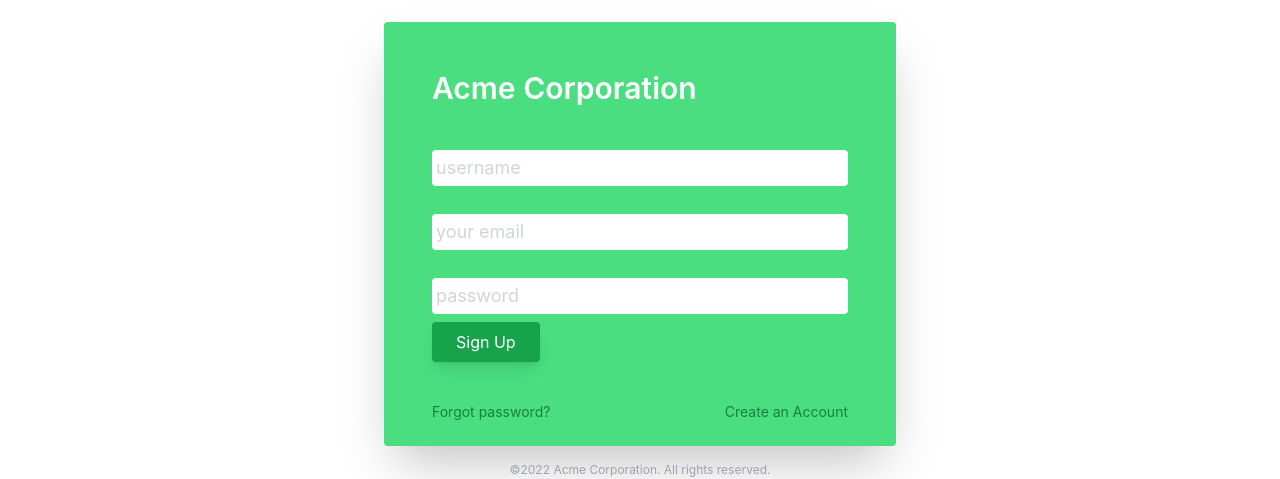
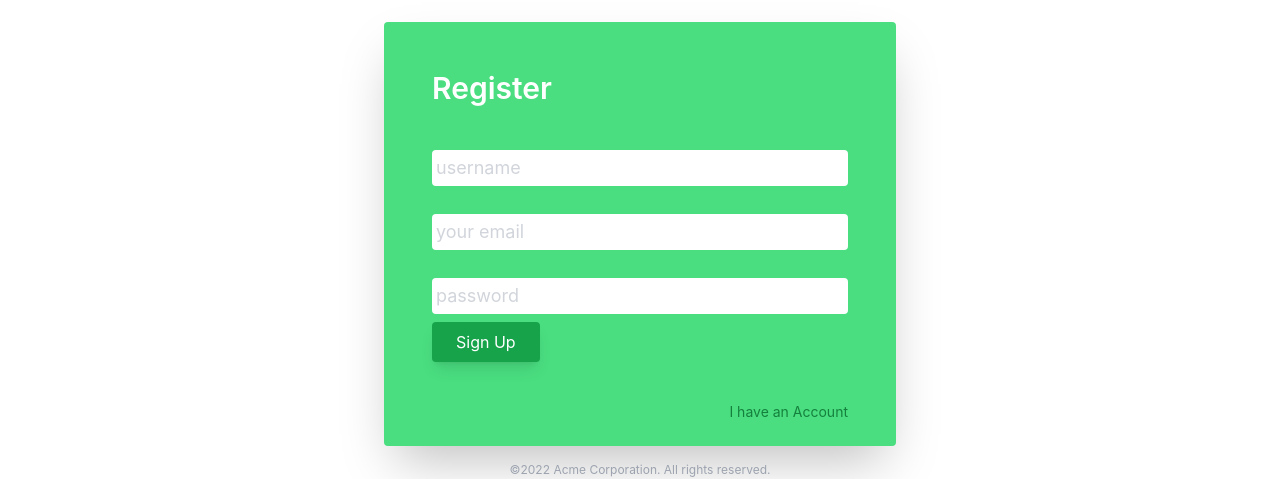
Before and after one commit to gio-lix/eccom-geaphql, a Next.js app: page /account/register in a window 1280 px wide. Shown: the part 278-757 px from the top of the page. Built offline with nearby package versions, Linux system fonts and the light colour scheme; no server answers.

Commit message:
style forms

```diff
--- a/pages/account/login.tsx
+++ b/pages/account/login.tsx
@@ -16,7 +16,11 @@ const Login = () => {
         mode: 'onBlur'
     })
 
-    if (loading) return <h1>login in ...</h1>
+    if (loading) return (
+        <Layout>
+            <h1 className='text-center mt-36 text-xl'>login in ...</h1>
+        </Layout>
+    )
 
     if (dataInput) {
         setCookie(null, 'graphqlToken', dataInput.login.jwt, {
@@ -41,7 +45,7 @@ const Login = () => {
             {error &&  <p className='text-center mt-20'>Invalid identifier or password</p>}
             <div className="flex flex-col items-center justify-center min-h-screen bg-white">
                 <div className="bg-green-400 w-full sm:w-3/4 max-w-lg p-12 pb-6 shadow-2xl rounded">
-                    <div className="text-white pb-4 text-3xl font-semibold">Acme Corporation</div>
+                    <div className="text-white pb-4 text-3xl font-semibold">Login</div>
                     <form
                         onSubmit={handleSubmit(onSubmit)}
                     >
@@ -87,7 +91,6 @@ const Login = () => {
                             href="#1"
                             className="inline-block text-green-700 hover:text-green-900 align-baseline font-normal text-sm"
                         >
-                            Forgot password?
                         </a>
                         <a onClick={() => router.push('/account/register')} href="#2" className="inline-block text-green-700 hover:text-green-900 font-normal text-sm">
                             Create an Account
--- a/pages/account/register.tsx
+++ b/pages/account/register.tsx
@@ -19,7 +19,11 @@ const Register = () => {
         })
         router.push('/')
     }
-    if (loading) return <h1>Signing Up ...</h1>
+    if (loading) return (
+        <Layout>
+            <h1 className='text-center mt-36 text-xl'>Signing Up ...</h1>
+        </Layout>
+    )
     const onSubmit = (data: any) => {
         console.log('data', data)
             signupUser({
@@ -31,10 +35,10 @@ const Register = () => {
     }
     return (
         <Layout>
-            {/*{error &&  <p className='text-center mt-20'>Invalid identifier or password</p>}*/}
+            {error &&  <p className='text-center mt-20'>Something went wrong</p>}
             <div className="flex flex-col items-center justify-center min-h-screen bg-white">
                 <div className="bg-green-400 w-full sm:w-3/4 max-w-lg p-12 pb-6 shadow-2xl rounded">
-                    <div className="text-white pb-4 text-3xl font-semibold">Acme Corporation</div>
+                    <div className="text-white pb-4 text-3xl font-semibold">Register</div>
                     <form  onSubmit={handleSubmit(onSubmit)}>
                         <div  className='h-16  relative flex items-end'>
                             <input
@@ -87,10 +91,9 @@ const Register = () => {
                             href="#1"
                             className="inline-block text-green-700 hover:text-green-900 align-baseline font-normal text-sm"
                         >
-                            Forgot password?
                         </a>
-                        <a href="#2" className="inline-block text-green-700 hover:text-green-900 font-normal text-sm">
-                            Create an Account
+                        <a onClick={() => router.push('/account/login')} href="#2" className="inline-block text-green-700 hover:text-green-900 font-normal text-sm">
+                            I have an Account
                         </a>
                     </div>
                 </div>
```
